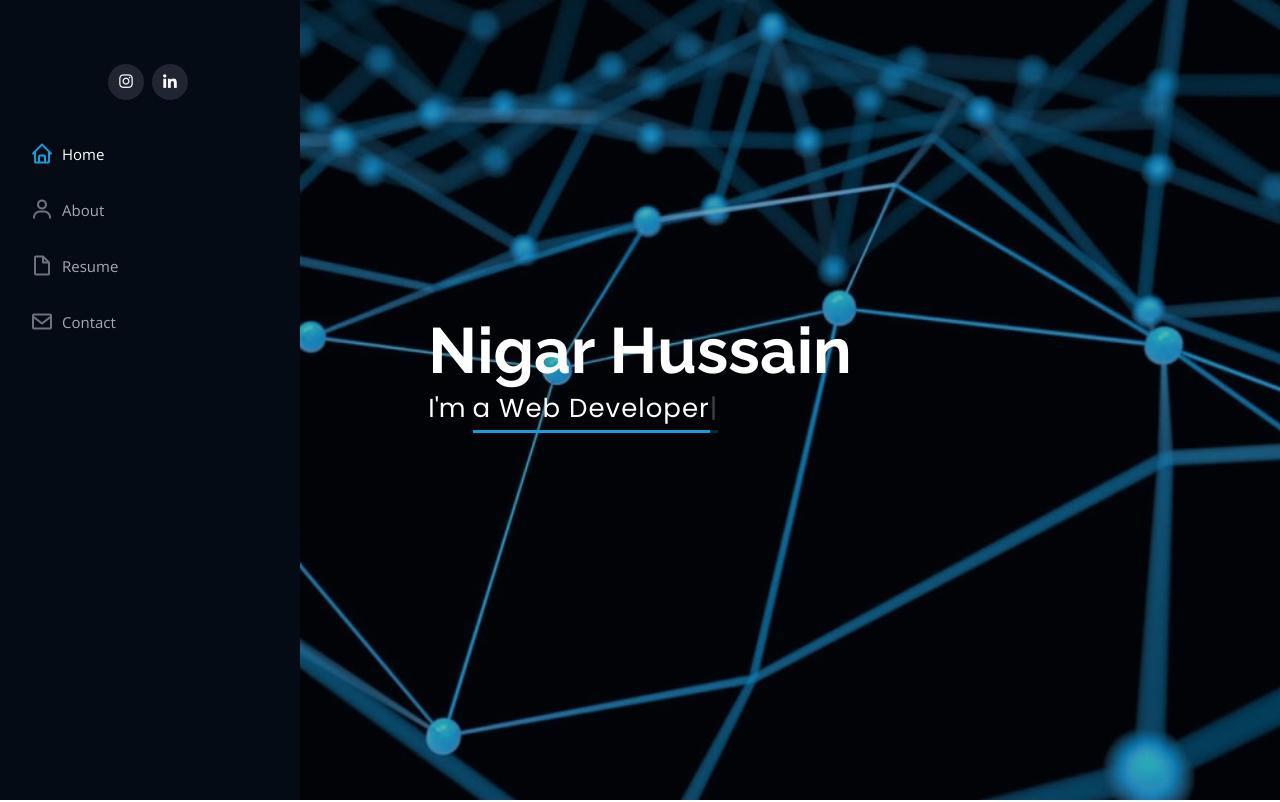
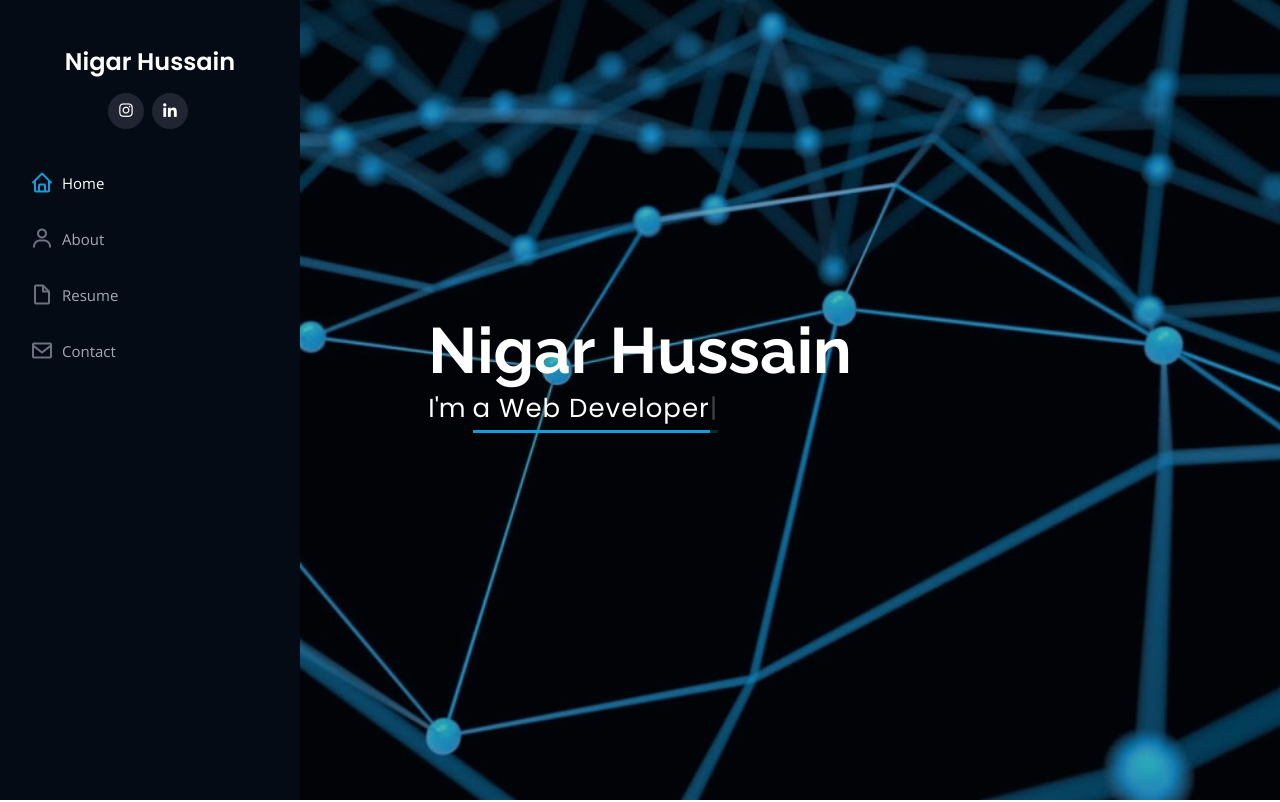
Before and after one commit to nigar-11/Project, a plain HTML site: page index.html in a window 1280 px wide. Shown: the top 802 px of the page. Drawn offline with nearby package versions, Linux system fonts and the light colour scheme.

Commit message:
Update index.html

```diff
--- a/index.html
+++ b/index.html
@@ -42,7 +42,7 @@
       <div class="profile">
         <br>
         <br>
-
+        <h1 class="text-light"><a href="index.html">Nigar Hussain</a></h1>
         <div class="social-links mt-3 text-center">
           <a href="https://www.instagram.com/nigarhussain_11/" class="instagram"><i class="bx bxl-instagram"></i></a>
           <a href="https://www.linkedin.com/in/nigar-hussain-9395351b6" class="linkedin"><i class="bx bxl-linkedin"></i></a>
```
